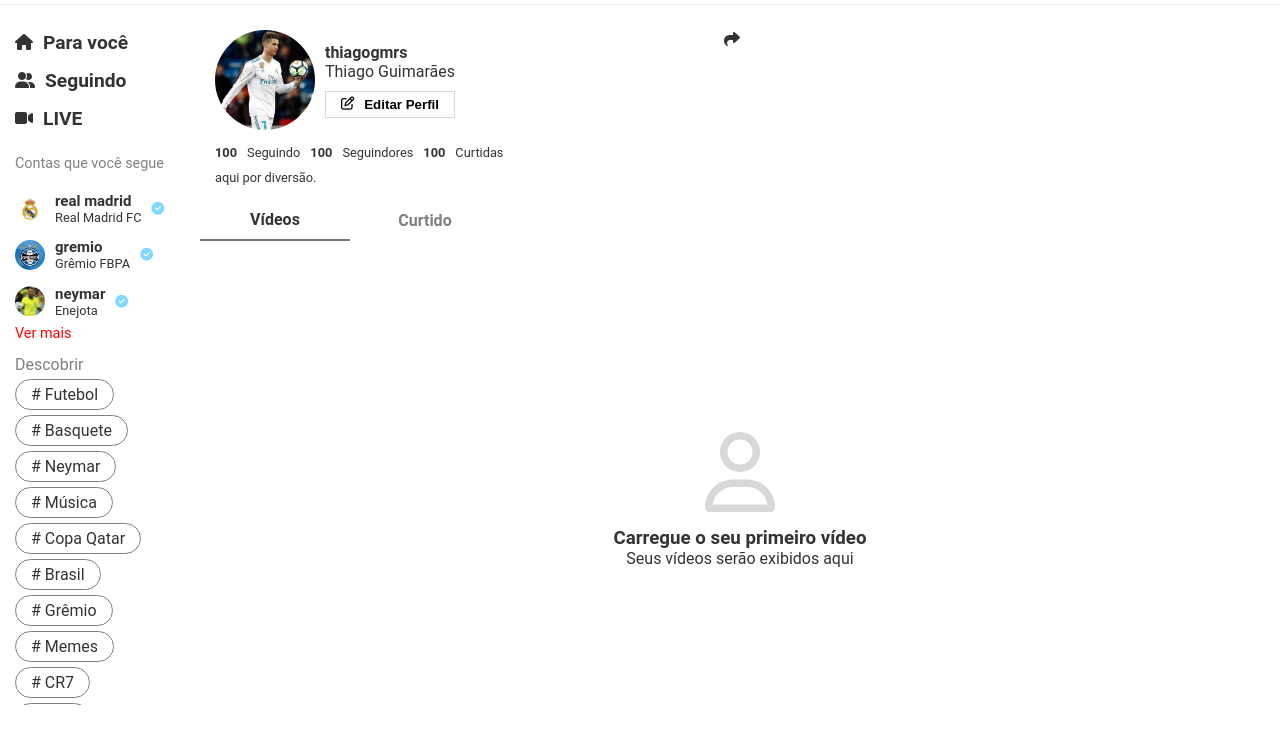
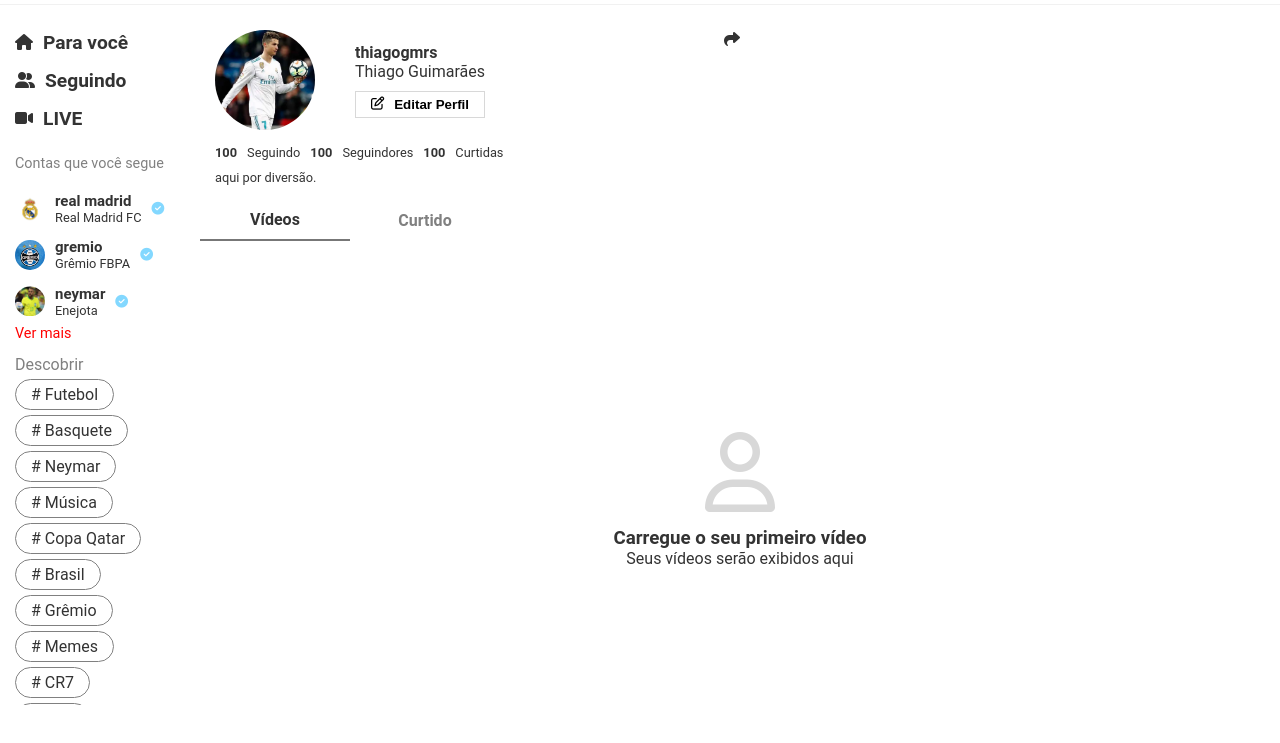
Before and after one commit to thiagogmrs/tiktok, a plain HTML site: page index.html in a window 1280 px wide. Shown: the part 45-788 px from the top of the page. Drawn offline with Linux system fonts and the light colour scheme.

Commit message:
Update style.css

```diff
--- a/style.css
+++ b/style.css
@@ -190,7 +190,7 @@
   .box_Profile{
     display: grid;
     grid-template-columns: auto auto 1fr;
-    gap: var(--space-2);
+    gap: 40px;
     align-items: center;
     width: 50%;
   }
```
